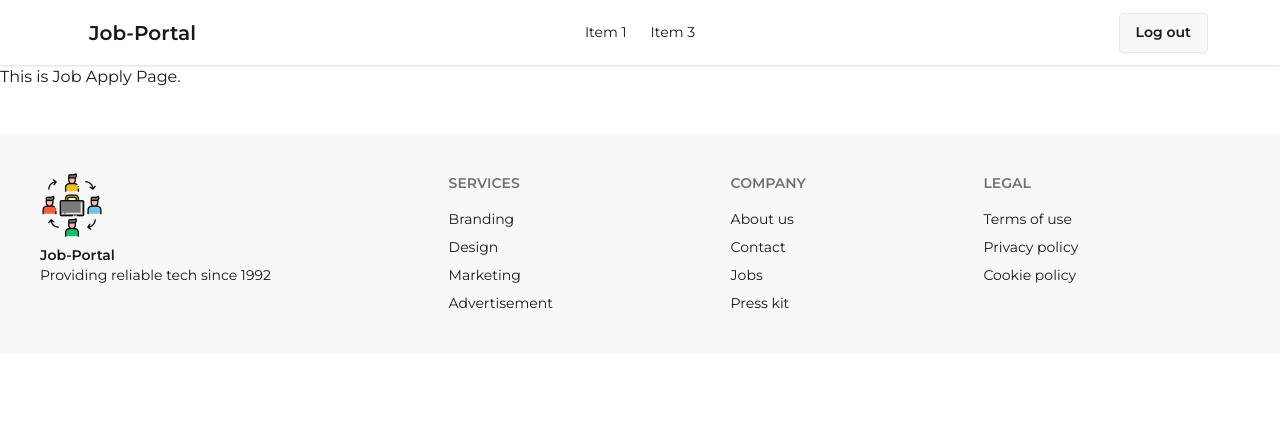
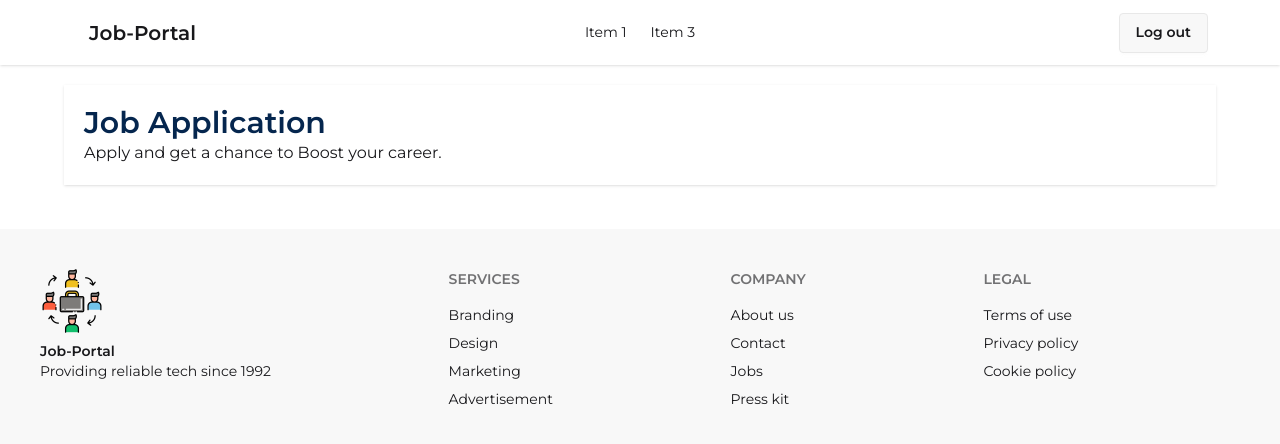
Before and after one commit to Suprio-Das/Job-Portal-Client, a React (Vite) app: page /jobApply/1 in a window 1280 px wide. Shown: the top 444 px of the page. Built offline with nearby package versions, Linux system fonts and the light colour scheme; no server answers; sample sign-in values are in the browser's storage.

Commit message:
Job application form title and subtitle added

```diff
--- a/src/Pages/JobApply/JobApply.jsx
+++ b/src/Pages/JobApply/JobApply.jsx
@@ -2,8 +2,9 @@ import React from 'react';
 
 const JobApply = () => {
     return (
-        <div>
-            This is Job Apply Page.
+        <div className='w-[90%] mx-auto shadow-sm p-5 my-5'>
+            <h1 className='text-[#05264e] text-3xl font-semibold'>Job Application</h1>
+            <p>Apply and get a chance to Boost your career.</p>
         </div>
     );
 };
```
